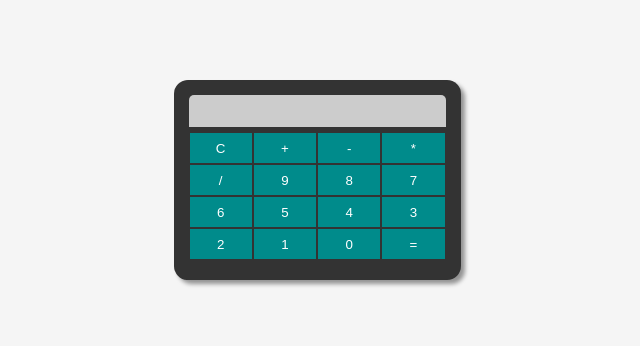
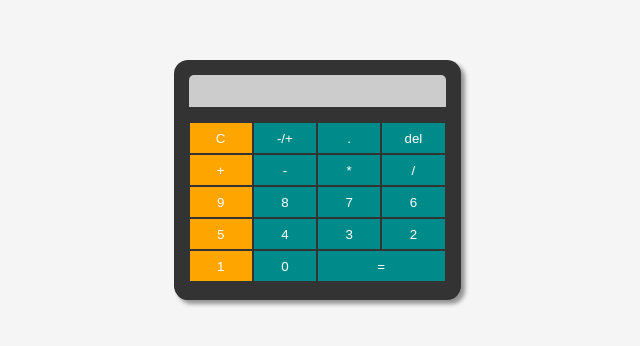
Before and after one commit to felipehfs/Calculadora-react, a React (Create React App) app: page / in a window 1280 px wide. Shown: the part 220-566 px from the top of the page, without its empty margins (323-963 px from the left). Built offline with nearby package versions, Linux system fonts and the light colour scheme.

Commit message:
Novo design e novas funcionalidades

```diff
--- a/src/App.css
+++ b/src/App.css
@@ -5,7 +5,7 @@
 .grid {
   display: grid;
   grid-template-columns: repeat(4, minmax(50px, 1fr));
-  grid-template-rows: repeat(4, 32px);
+  grid-template-rows: repeat(5, 32px);
 }
 html, body {
   height: 100%;
@@ -22,7 +22,7 @@ body{
   margin: 5px;
   padding: 15px;
   box-shadow: 4px 4px 4px rgba(0, 0, 0, .4);
-  height: 170px;
+  height: 210px;
 }
 .grid button {
   border: none;
@@ -34,7 +34,7 @@ body{
 
 .container input[type="text"]{
   font-size: 1.2em;
-  margin-bottom: 5px;
+  margin-bottom: 15px;
   background: #ccc;
   color: orangered;
   border-top-left-radius: 5px;
@@ -43,3 +43,10 @@ body{
   padding: 5px;
   text-align: right;
 }
+.container .equals{
+  grid-column-end:  span 2;
+}
+
+.container .lateral {
+  background: orange;
+}
--- a/src/App.js
+++ b/src/App.js
@@ -18,13 +18,36 @@ class App extends Component {
         <Calculadora display={this.state.display}
           onClick={this.onClick.bind(this)}
           onChange={this.onChange.bind(this)}
+          onSignal={this.onSignal.bind(this)}
           operators={this.state.operators}
           clear={this.clear.bind(this)}
+          onDel={this.onDel.bind(this)}
+          onDot={this.onDot.bind(this)}
           calculate={this.calculate.bind(this)}/>
       </div>
     );
   }
 
+  onDel(){
+    const {state} = this
+    if(state.display.length > 0){
+      let display = state.display.split('')
+      display.pop()
+      display = display.join('')
+      state.display = display
+    }
+    this.setState(state)
+  }
+  onSignal(){
+    const {state} = this
+    state.display = '-' + state.display
+    this.setState(state)
+  }
+  onDot(){
+    const {state} = this
+    state.display += '.'
+    this.setState(state)
+  }
   onChange(e){
     this.setState({...this.state, display: e.target.value} )
   }
@@ -35,8 +58,8 @@ class App extends Component {
   calculate(){
     const {state} = this
     const expressao = state.display.split(' ')
-    const primeiroDigito = Number.parseInt(expressao[0])
-    const segundoDigito = Number.parseInt(expressao[2])
+    const primeiroDigito = Number.parseFloat(expressao[0])
+    const segundoDigito = Number.parseFloat(expressao[2])
     const operador = expressao[1]
     let resultado;
 
--- a/src/components/calculadora.jsx
+++ b/src/components/calculadora.jsx
@@ -8,8 +8,11 @@ export default class Calculadora extends React.Component {
                 <input type="text" value={this.props.display}
                  onChange={this.props.onChange} disabled/>
                 <Grid onClick={this.props.onClick}
+                    onSignal={this.props.onSignal}
                     operators={this.props.operators}
+                    onDot={this.props.onDot}
                     clear={this.props.clear}
+                    onDel={this.props.onDel}
                      calculate={this.props.calculate}/>
             </div>
         )
--- a/src/components/grid.jsx
+++ b/src/components/grid.jsx
@@ -1,21 +1,25 @@
 import React from 'react'
 
-const Button = props => <button onClick={props.onClick} className={props.class}
+const Button = props => <button onClick={props.onClick} className={props.className}
     data-value={props.value}>{props.value}</button>
 
 
 export default class Grid extends React.Component {
 
     render(){
+        const lateral = ['+', '9', '5', '1'];
         return (
             <div className="grid">
-                <Button value="C" onClick={this.props.clear} />
+                <Button value="C" onClick={this.props.clear} className="lateral" />
+                <Button value="-/+" onClick={this.props.onSignal}/>
+                <Button value="." onClick={this.props.onDot} />
+                <Button value="del" onClick={this.props.onDel} />
                 {
                     this.props.operators.map((item, index) =>
-                        <Button value={item} key={index} onClick={this.props.onClick}/>
+                        <Button value={item} key={index} className={lateral.includes(item.trim())? 'lateral':'' }onClick={this.props.onClick}/>
                     )
                 }
-                <Button value="=" onClick={this.props.calculate} />
+                <Button value="=" onClick={this.props.calculate} className="equals"/>
             </div>
         )
     }
```
